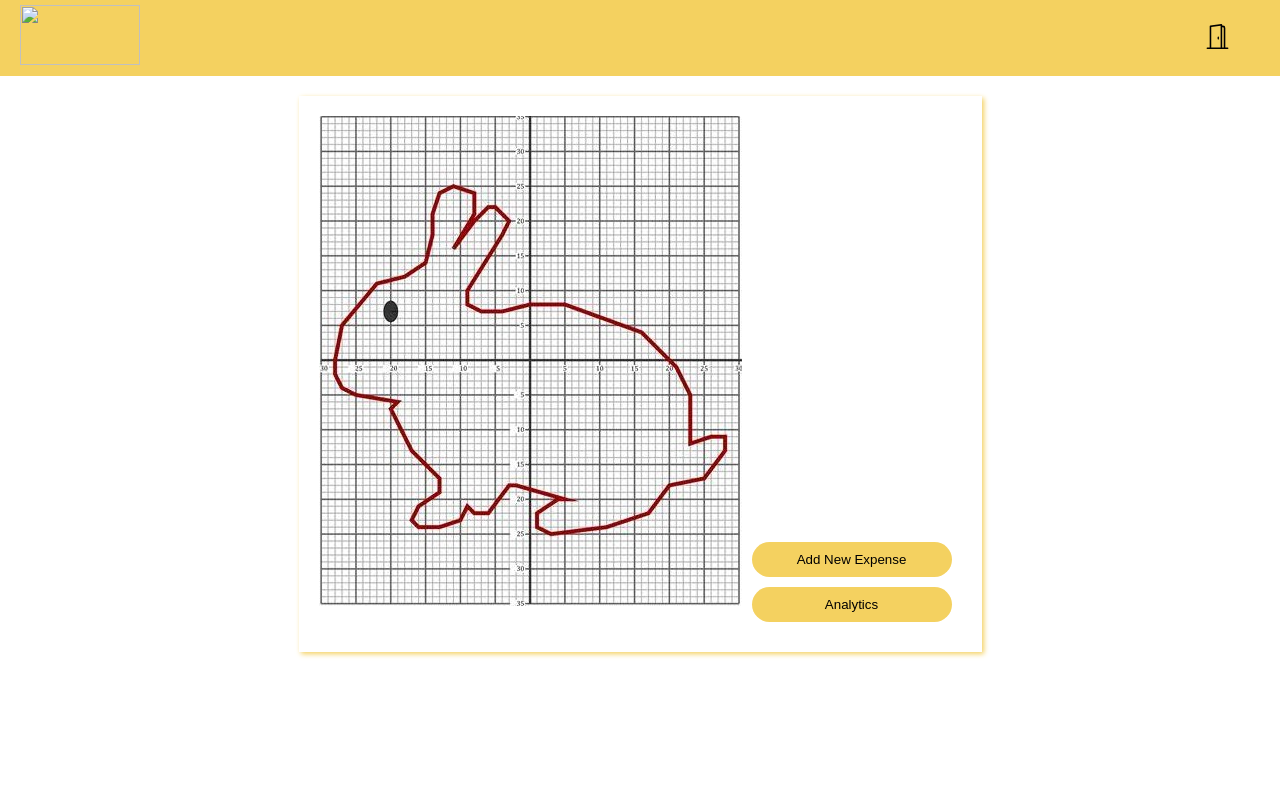
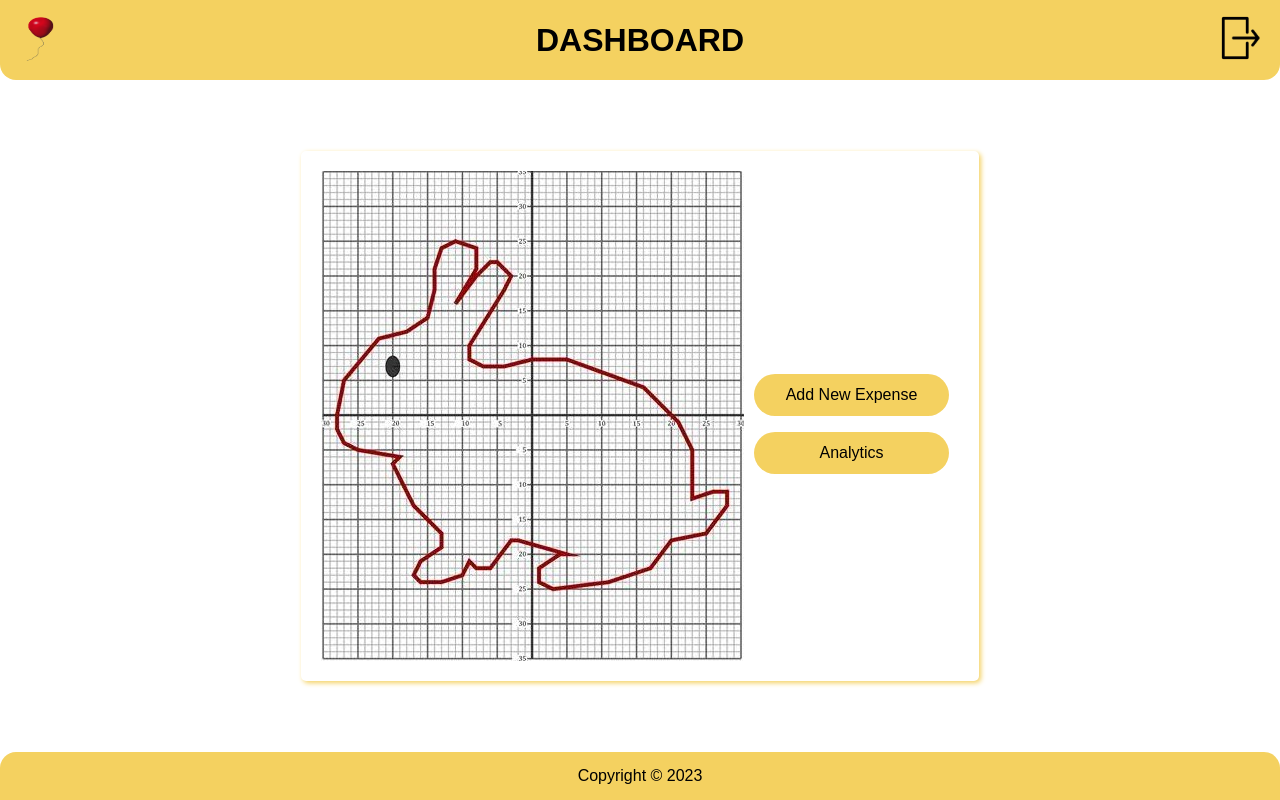
Before and after one commit to Palesa-Mpe/Expense-Tracker, a website with bundled scripts: page client/src/views/dashboard/index.html in a window 1280 px wide. Built offline with nearby package versions, Linux system fonts and the light colour scheme; files whose address does not match are found by name; a web font is replaced by a local one.

Commit message:
Initial commit

```diff
--- a/client/src/public/css/dasboard.css
+++ b/client/src/public/css/dasboard.css
@@ -5,106 +5,30 @@ body {
 
   }
 
-  #container {
-    margin: 20px;
+  main article {
     display: flex;
-    justify-content: center;
-    align-items: center;
-    height: 100%;
-  }
-
-  #content {
+    flex-direction: row;
+    justify-content: space-between;
     text-align: center;
     padding: 20px;
+    border-radius: 5px;
     box-shadow: 2px 2px 5px rgba(244, 209, 96, 1);
     background-color: white;
   }
-  #graph{
-    float: left;
+
+  main article section{
+    padding: 10px;
+    display: flex;
+    flex-direction: column;
+    justify-content: center;
+    text-align: center;
   }
 
-  #buttons{
-    float: right;
-    margin-top: 52vh;
+  main article section button a{
+    text-decoration: none;
+    color: black;
   }
 
-  button{
-    background-color: rgba(244, 209, 96, 1);
-    color: black;
-    border: 0px;
-    position: relative;
-    padding: 10px 20px;
-    border: none;
-    cursor: pointer;
+  .icon{
+    width: 3em;
   }
-
-  .tooltip-container {
-    display: inline-block;
-    position: relative;
-  }
-
-  #buttons button{
-    display: block;
-    width: 200px;
-    border-radius: 20px;
-    margin: 10px;
-  }
-
-  .tooltip {
-    position: absolute;
-    bottom: -25px;
-    left: 50%;
-    transform: translateX(-50%);
-    padding: 5px;
-    background-color: rgba(0, 0, 0, 0.8);
-    color: white;
-    border-radius: 3px;
-    font-size: 12px;
-    opacity: 0;
-    visibility: hidden;
-    transition: opacity 0.3s, visibility 0.3s;
-  }
-
-  .tooltip-container:hover .tooltip {
-    opacity: 1;
-    visibility: visible;
-  }
-
-
-  .navbar {
-    display: flex;
-    justify-content: space-between;
-    align-items: center;
-    background-color: rgba(244, 209, 96, 1);
-    color: Black;
-    padding: 5px 20px;
-  }
-
-
-  .logo a {
-    color: Black;
-    text-decoration: none;
-    font-size: 24px;
-    font-weight: bold;
-  }
-
-  .nav-links {
-    list-style: none;
-    display: flex;
-    margin: 0;
-    padding: 0;
-  }
-
-  .nav-links li {
-    margin: 0 10px;
-  }
-
-  .nav-links a {
-    color: Black;
-    background-color: rgba(244, 209, 96, 1);
-    text-decoration: none;
-  }
-
-  .nav-links a:hover {
-    text-decoration: underline;
-  }
--- a/client/src/public/css/register.css
+++ b/client/src/public/css/register.css
@@ -16,6 +16,11 @@ h2, h3, h5{
 
 h5{
     margin-top: -20px;
+}
+
+a {
+    text-decoration: none;
+    color: #6c78ea;
 }
 
 form{
--- a/client/src/public/css/style.css
+++ b/client/src/public/css/style.css
@@ -66,6 +66,26 @@ footer {
     position: relative;
 }
 
+abbr {
+    position: relative;
+    text-decoration: underline dotted;
+    cursor: help;
+  }
+
+abbr:hover::after {
+  content: attr(title);
+  background-color: #333;
+  color: #fff;
+  border-radius: 4px;
+  padding: 4px 8px;
+  position: absolute;
+  top: 100%;
+  left: 50%;
+  transform: translateX(-50%);
+  white-space: nowrap;
+  z-index: 1;
+  display: block;
+}
 
 .scaryClown {
     animation: scaryClown 18.4s linear infinite;
--- a/client/src/views/dashboard/index.html
+++ b/client/src/views/dashboard/index.html
@@ -10,44 +10,37 @@
         <link rel="preconnect" href="https://fonts.googleapis.com">
         <link rel="preconnect" href="https://fonts.gstatic.com" crossorigin>
         <link href="https://fonts.googleapis.com/css2?family=ABeeZee&display=swap" rel="stylesheet">
-        <link rel="stylesheet" href="css/dasboard.css">
-        <script src="code.js"></script>
+        <link rel="stylesheet" href="/css/style.css">
+        <link rel="stylesheet" href="/css/dasboard.css">
+        <script src="/ts/code.js"></script>
     </head>
     <body>
-        <nav class="navbar">
+        <header>
+            <a href="#">
+                <abbr title="Home"><img
+                    class="icon"
+                    alt="home-icon"
+                    src="/images/balloon.png"
+                  /></abbr>
+            </a>
+            <h1>DASHBOARD</h1>
+            <a href="/login">
+              <abbr title="Logout"><img
+                alt="signout-icon"
+                src="/images/leave.png"
+              /></abbr>
+            </a>
 
-            <div class="logo">
-                <a href="#">
-                    <img src="img/balloon.png" width="120" height="60"/>
-
-                </a>
-          </div>
-
-          <ul class="nav-links">
-            <li><a href="#">
-                <div class="tooltip-container">
-                    <button data-tooltip="Click me!">
-                        <svg xmlns="http://www.w3.org/2000/svg" width="25" height="25" fill="currentColor" class="bi bi-door-open" viewBox="0 0 16 16">
-                            <path d="M8.5 10c-.276 0-.5-.448-.5-1s.224-1 .5-1 .5.448.5 1-.224 1-.5 1z"/>
-                            <path d="M10.828.122A.5.5 0 0 1 11 .5V1h.5A1.5 1.5 0 0 1 13 2.5V15h1.5a.5.5 0 0 1 0 1h-13a.5.5 0 0 1 0-1H3V1.5a.5.5 0 0 1 .43-.495l7-1a.5.5 0 0 1 .398.117zM11.5 2H11v13h1V2.5a.5.5 0 0 0-.5-.5zM4 1.934V15h6V1.077l-6 .857z"/>
-                        </svg>
-                    </button>
-                    <div class="tooltip">Logout</div>
-                </div>
-            </a></li>
-          </ul>
-        </nav>
-        <div id="container">
-            <div id="content">
-                <div id="graph">
-                    <img src="images/graph.jpg"/>
-                </div>
-                <div id="buttons">
-                    <button>Add New Expense</button>
-                    <button>Analytics</button>
-                </div>
-            </div>
-        </div>
-
+        </header>
+        <main>
+            <article>
+                <img src="/images/graph.jpg"/>
+                <section>
+                    <button><a href="/addExpense">Add New Expense</a></button>
+                    <button><a href="/analytics">Analytics</a></button>
+                </section>
+            </article>
+        </main>
+        <footer><img class="scaryClown" src="/images/clown.gif" alt="scaryClown">Copyright &copy; 2023</footer>
       </body>
 </html>
```
Also changed, not shown: client/src/public/index.html (deleted, +0 -35 lines), client/src/views/addExpense/index.html (+6 -5 lines), client/src/views/login/index.html (+1 -1 lines), client/src/views/register/index.html (+6 -2 lines).
